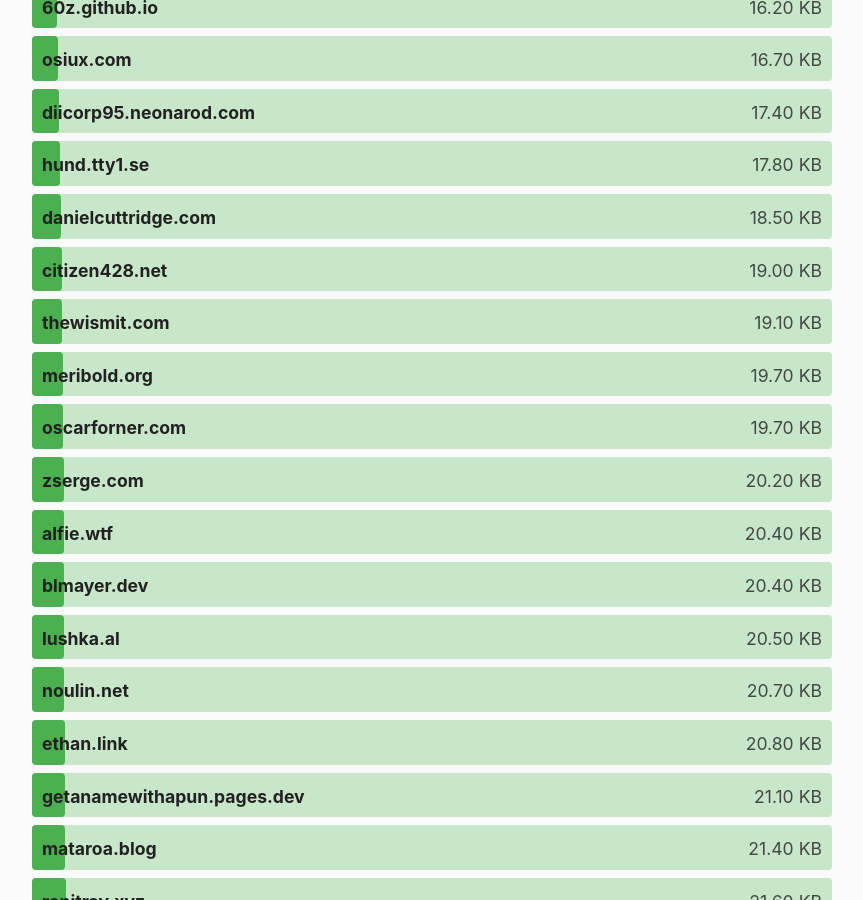
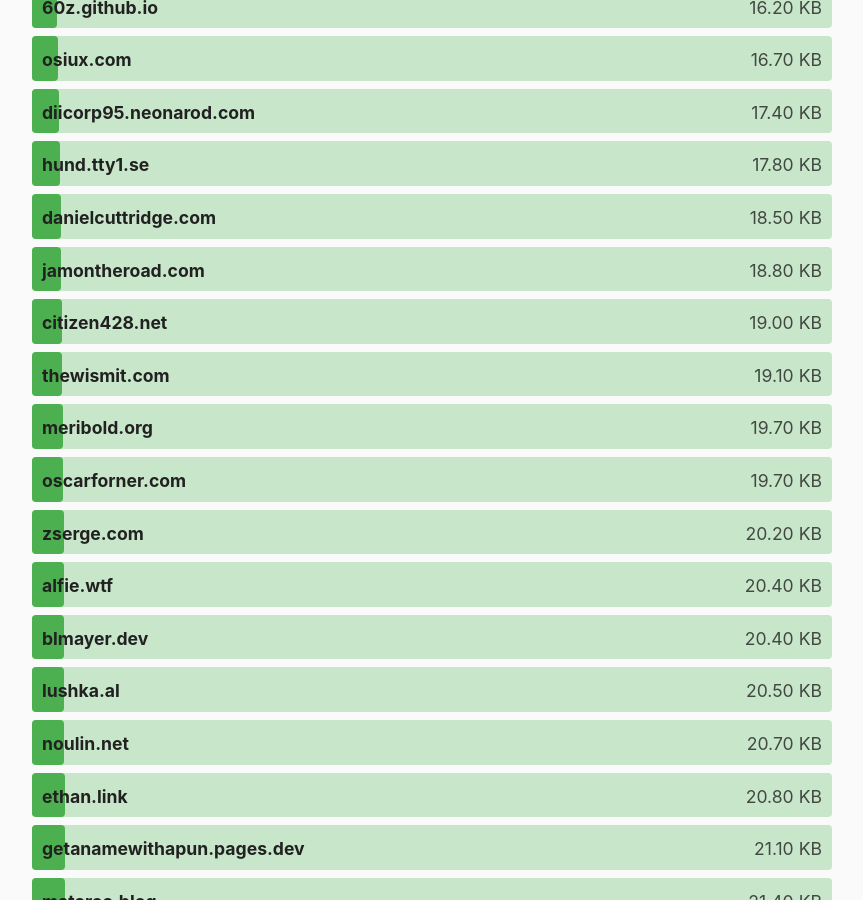
Before and after one commit to kevquirk/512kb.club, a Jekyll site: the page built from index.md, in a window 1280 px wide and 900 px high, scrolled down 5849 px. Shown: the whole window, without its empty margins (208-1071 px from the left). Built offline with Jekyll 4.4.1, drawn with Linux system fonts in a browser that asks for light colours.

Commit message:
Added domain: jamontheroad.com
https://gtmetrix.com/reports/jamontheroad.com/yPx35BXh/

```diff
--- a/_data/sites.yml
+++ b/_data/sites.yml
@@ -928,6 +928,11 @@
   size: 5.13
   last_checked: 2022-01-29
 
+- domain: jamontheroad.com
+  url: https://www.jamontheroad.com/
+  size: 18.8
+  last_checked: 2022-03-31
+
 - domain: jcelerier.name
   url: https://jcelerier.name/
   size: 72.5
```
